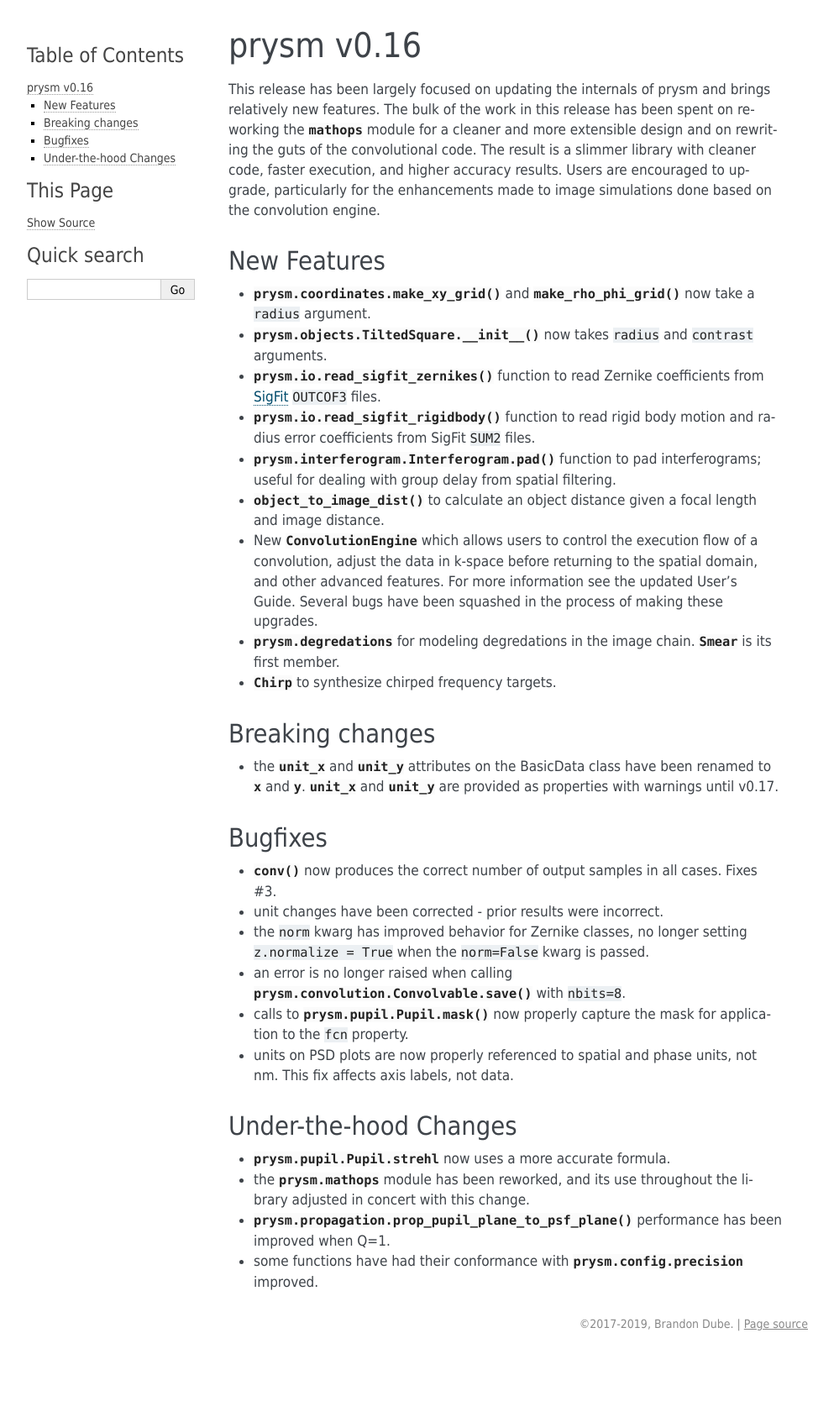
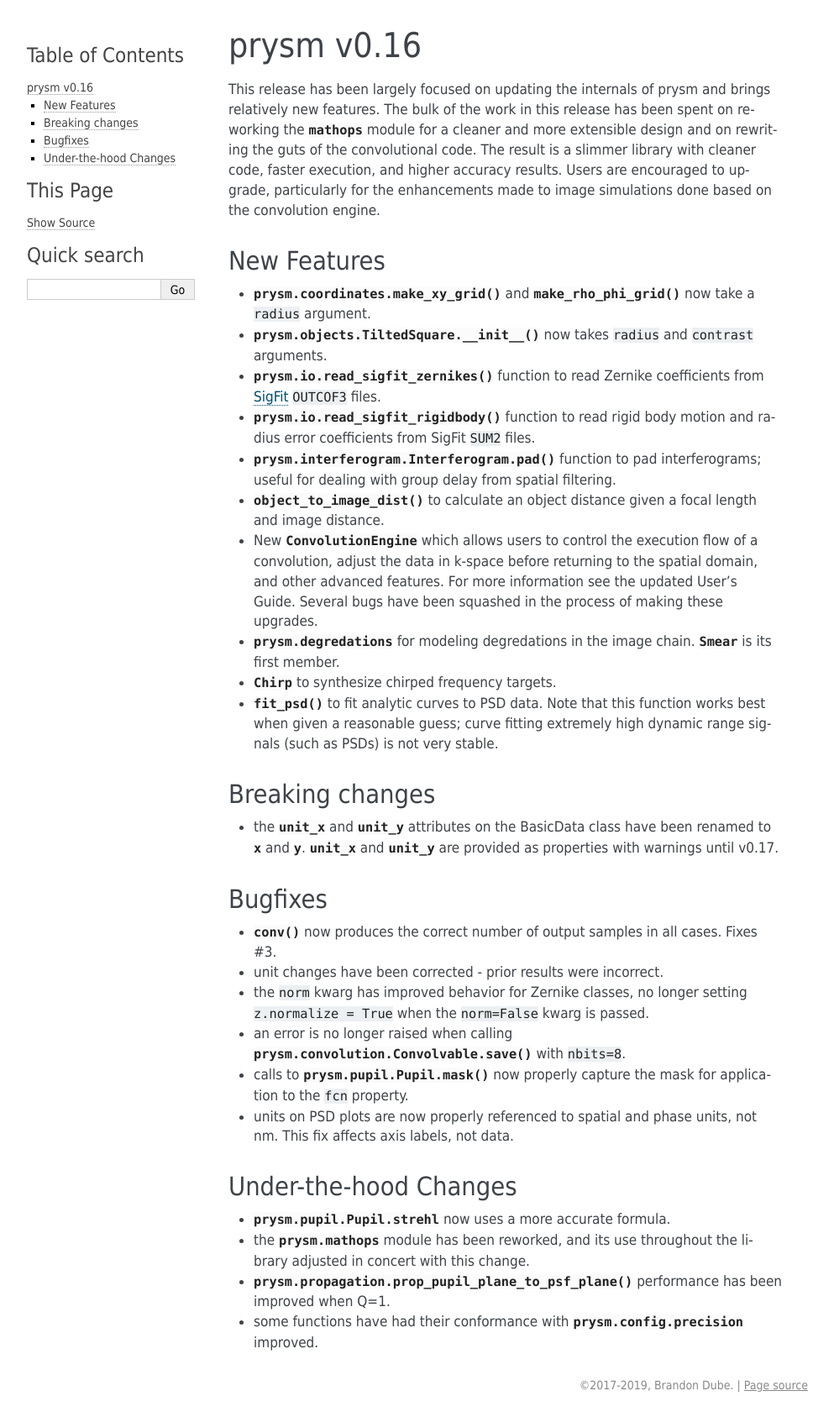
Before and after one commit to brandondube/prysm, a Sphinx documentation site: the page built from docs/source/releases/v0.16.rst, in a window 1280 px wide. Shown: the whole page at 84% size, without its empty margins (148-1141 px from the left). Built offline with Sphinx 7.4.7, drawn with Linux system fonts in a browser that asks for light colours; before the commit the page ends 1614 px from its top, so only the background shows below that.

Commit message:
document fit_psd in release notes

```diff
--- a/docs/source/releases/v0.16.rst
+++ b/docs/source/releases/v0.16.rst
@@ -24,6 +24,8 @@ New Features
 * :mod:`prysm.degredations` for modeling degredations in the image chain.  :class:`~prysm.degredations.Smear` is its first member.
 
 * :class:`~prysm.objects.Chirp` to synthesize chirped frequency targets.
+
+* :func:`~prysm.interferogram.fit_psd` to fit analytic curves to PSD data.  Note that this function works best when given a reasonable guess; curve fitting extremely high dynamic range signals (such as PSDs) is not very stable.
 
 Breaking changes
 ================
```
